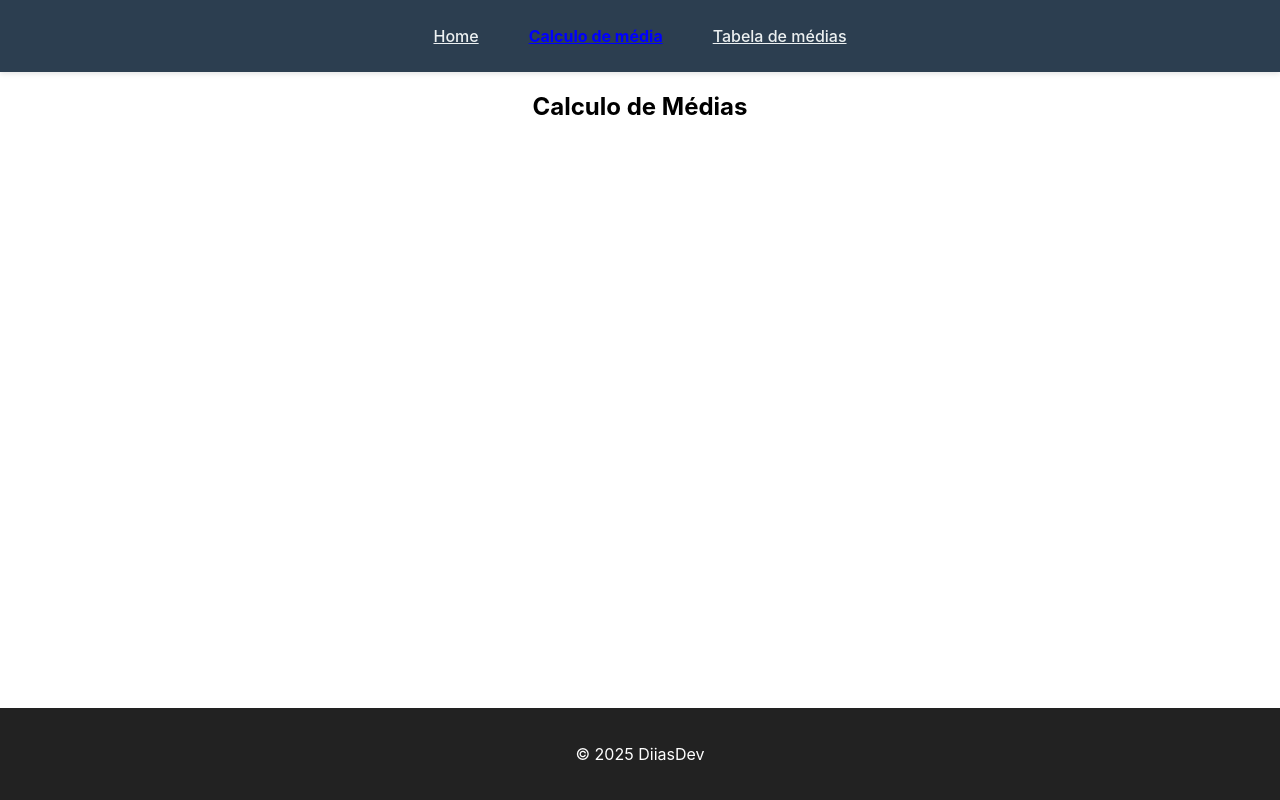
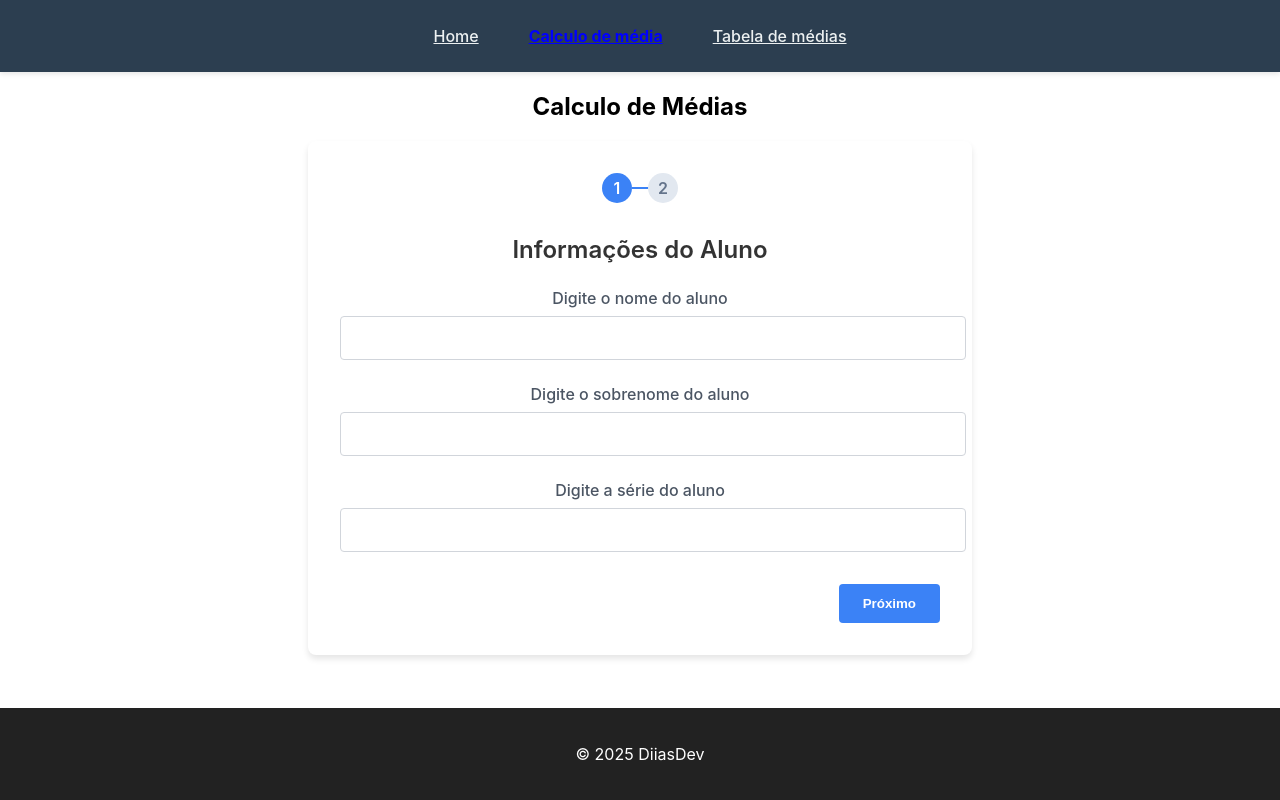
Before and after one commit to DiiasDev/CalculoDeMedias, a React (Create React App) app: page /calculo-media in a window 1280 px wide. Built offline with nearby package versions, Linux system fonts and the light colour scheme.

Commit message:
Adição de front da tela de Calculo de média do aluno

```diff
--- a/src/components/Form/form.tsx
+++ b/src/components/Form/form.tsx
@@ -1,7 +1,88 @@
+import styles from "./styles.module.css";
+import { useState } from "react";
+
 export default function Form() {
-    return(
-        <div>
+  const [step, setStep] = useState(1);
 
-        </div>
-    )
+  return (
+    <div className={styles.formContainer}>
+      <div className={styles.stepIndicator}>
+        <div className={`${styles.step} ${step === 1 ? styles.active : ''}`}>1</div>
+        <div className={`${styles.step} ${step === 2 ? styles.active : ''}`}>2</div>
+      </div>
+
+      <div className={styles.formContent}>
+        {step == 1 && (
+          <>
+            <h2 className={styles.formTitle}>Informações do Aluno</h2>
+            <form>
+              <div className={styles.formGroup}>
+                <label htmlFor="nome">Digite o nome do aluno</label>
+                <input type="text" id="nome" />
+              </div>
+
+              <div className={styles.formGroup}>
+                <label htmlFor="sobrenome">Digite o sobrenome do aluno</label>
+                <input type="text" id="sobrenome" />
+              </div>
+
+              <div className={styles.formGroup}>
+                <label htmlFor="serie">Digite a série do aluno</label>
+                <input type="text" id="serie" />
+              </div>
+
+              <div className={styles.formActions}>
+                <div></div> {/* Spacer para alinhamento */}
+                <button
+                  type="button"
+                  className={styles.nextButton}
+                  onClick={() => setStep(2)}
+                >
+                  Próximo
+                </button>
+              </div>
+            </form>
+          </>
+        )}
+
+        {step == 2 && (
+          <>
+            <h2 className={styles.formTitle}>Notas do Aluno</h2>
+            <form>
+              <div className={styles.formGroup}>
+                <label htmlFor="nota1">Digite a primeira nota</label>
+                <input type="text" id="nota1" />
+              </div>
+
+              <div className={styles.formGroup}>
+                <label htmlFor="nota2">Digite a segunda nota</label>
+                <input type="text" id="nota2" />
+              </div>
+
+              <div className={styles.formGroup}>
+                <label htmlFor="nota3">Digite a terceira nota</label>
+                <input type="text" id="nota3" />
+              </div>
+
+              <div className={styles.formActions}>
+                <button
+                  type="button"
+                  className={styles.backButton}
+                  onClick={() => setStep(1)}
+                >
+                  Voltar
+                </button>
+                <button
+                  type="submit"
+                  className={styles.nextButton}
+                >
+                  Calcular
+                </button>
+              </div>
+            </form>
+          </>
+        )}
+      </div>
+    </div>
+  );
 }
--- a/src/components/Form/styles.module.css
+++ b/src/components/Form/styles.module.css
@@ -0,0 +1,130 @@
+.formContainer {
+  max-width: 600px;
+  margin: 0 auto;
+  padding: 2rem;
+  background-color: #ffffff;
+  border-radius: 8px;
+  box-shadow: 0 4px 6px rgba(0, 0, 0, 0.1);
+}
+
+.formTitle {
+  font-size: 1.5rem;
+  font-weight: 600;
+  color: #333;
+  margin-bottom: 1.5rem;
+  text-align: center;
+}
+
+.stepIndicator {
+  display: flex;
+  justify-content: center;
+  margin-bottom: 2rem;
+}
+
+.step {
+  width: 30px;
+  height: 30px;
+  border-radius: 50%;
+  background-color: #e2e8f0;
+  color: #64748b;
+  display: flex;
+  align-items: center;
+  justify-content: center;
+  margin: 0 8px;
+  font-weight: 600;
+  position: relative;
+}
+
+.step.active {
+  background-color: #3b82f6;
+  color: white;
+}
+
+.step:not(:last-child)::after {
+  content: '';
+  height: 2px;
+  width: 30px;
+  background-color: #e2e8f0;
+  position: absolute;
+  right: -30px;
+  top: 50%;
+  transform: translateY(-50%);
+}
+
+.step.active:not(:last-child)::after {
+  background-color: #3b82f6;
+}
+
+.formGroup {
+  margin-bottom: 1.5rem;
+}
+
+.formGroup label {
+  display: block;
+  margin-bottom: 0.5rem;
+  font-weight: 500;
+  color: #4b5563;
+}
+
+.formGroup input {
+  width: 100%;
+  padding: 0.75rem;
+  border: 1px solid #d1d5db;
+  border-radius: 4px;
+  font-size: 1rem;
+  transition: border-color 0.2s;
+}
+
+.formGroup input:focus {
+  outline: none;
+  border-color: #3b82f6;
+  box-shadow: 0 0 0 2px rgba(59, 130, 246, 0.3);
+}
+
+.formActions {
+  display: flex;
+  justify-content: space-between;
+  margin-top: 2rem;
+}
+
+.formActions button {
+  padding: 0.75rem 1.5rem;
+  border: none;
+  border-radius: 4px;
+  font-weight: 600;
+  cursor: pointer;
+  transition: all 0.2s;
+}
+
+.nextButton {
+  background-color: #3b82f6;
+  color: white;
+}
+
+.nextButton:hover {
+  background-color: #2563eb;
+}
+
+.backButton {
+  background-color: #e2e8f0;
+  color: #4b5563;
+}
+
+.backButton:hover {
+  background-color: #cbd5e1;
+}
+
+.formContent {
+  animation: fadeIn 0.3s ease-in-out;
+}
+
+@keyframes fadeIn {
+  from {
+    opacity: 0;
+    transform: translateY(10px);
+  }
+  to {
+    opacity: 1;
+    transform: translateY(0);
+  }
+}
--- a/src/pages/CalcMedia/calcMedia.tsx
+++ b/src/pages/CalcMedia/calcMedia.tsx
@@ -1,8 +1,12 @@
+import Form from "../../components/Form/form";
+
 export default function CalcMedia() {
   return (
     <>
       <div>
         <h2>Calculo de Médias</h2>
+
+        <Form />
       </div>
     </>
   );
```
